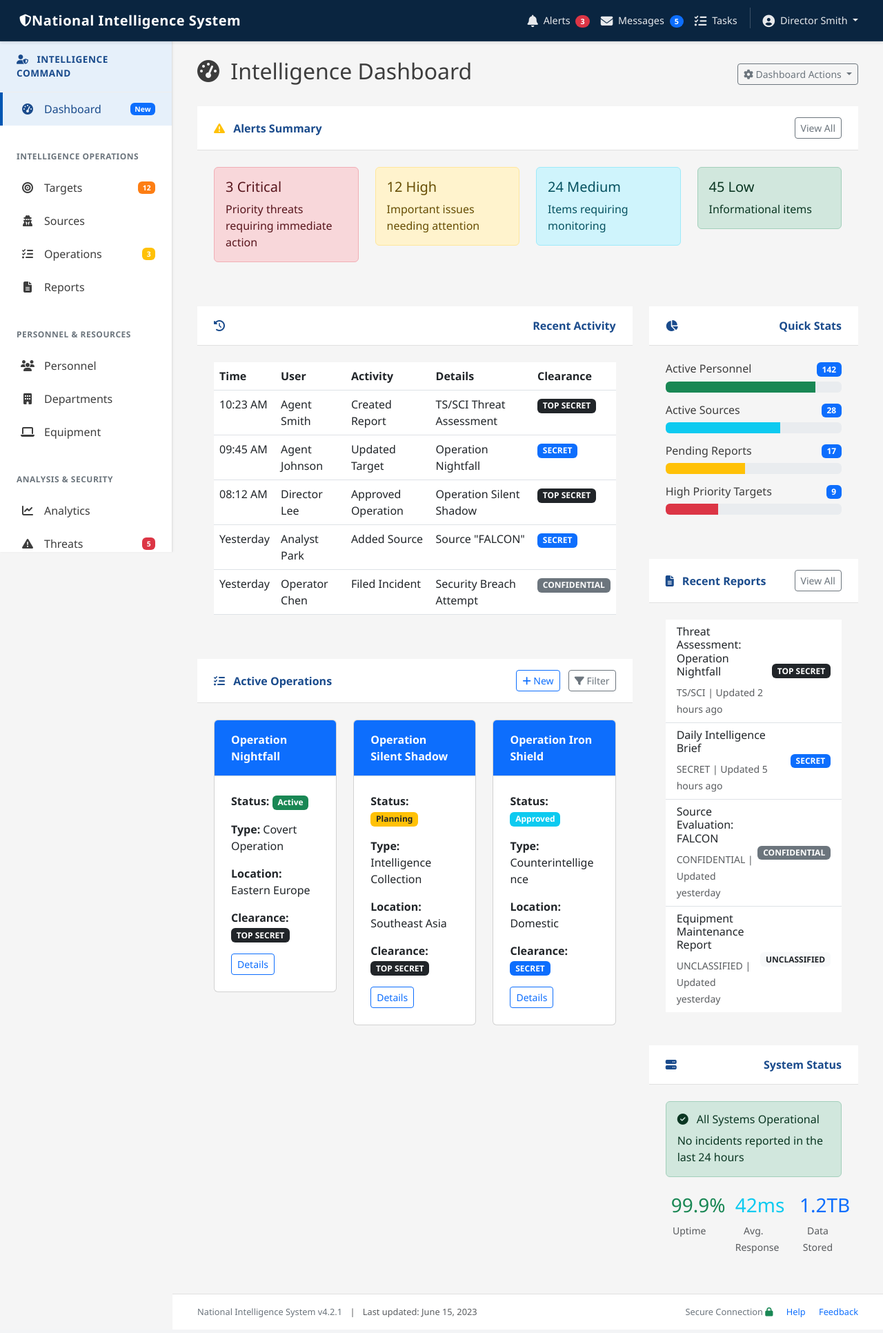
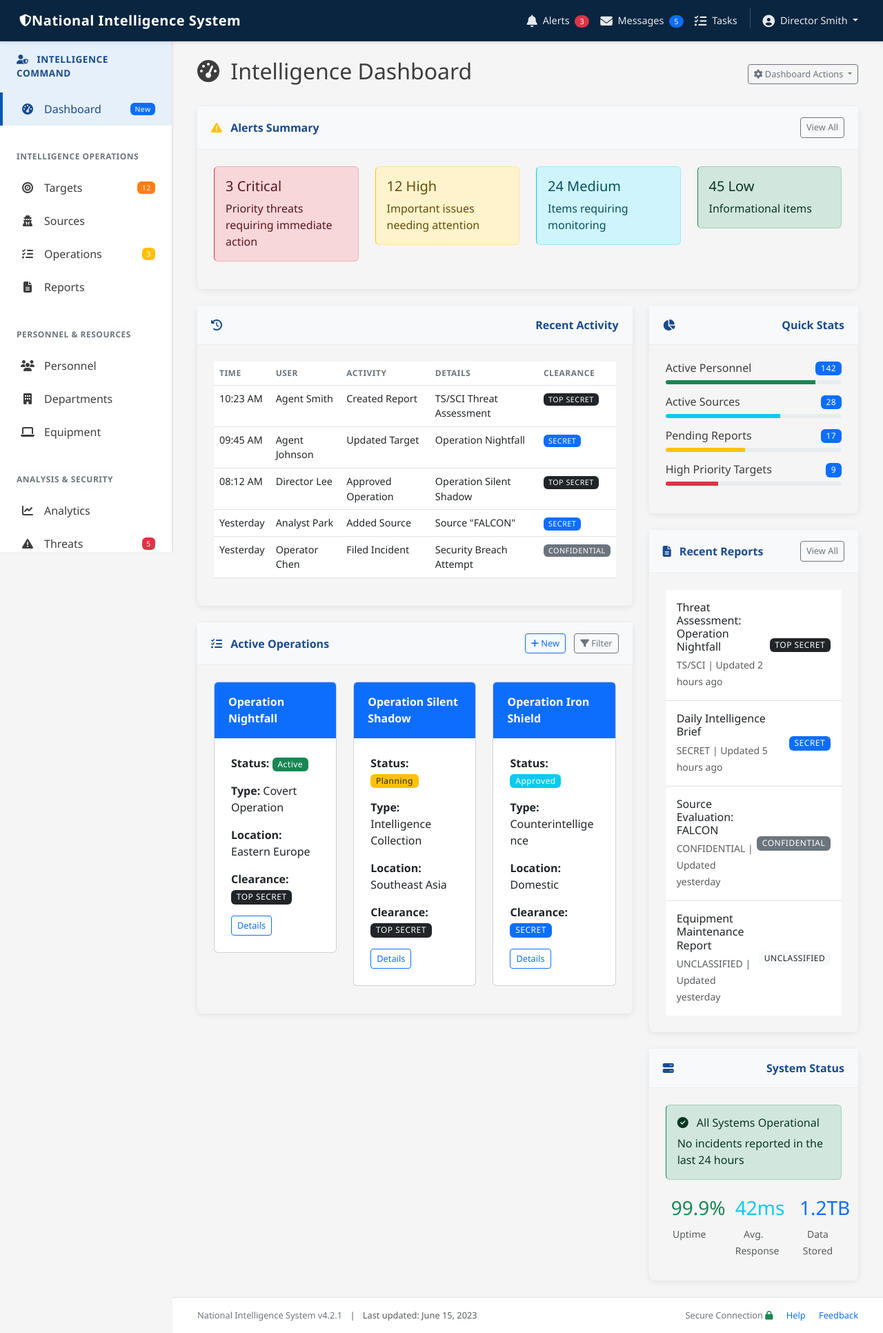
Before and after one commit to steve-ongera/National-Intelligence-System, a Django app: page /dashboard/ in a window 1280 px wide. Shown: the whole page at 69% size. Before the commit the page ends 1909 px from the top, so only its background shows below. Run offline with Django 5.2, Linux system fonts and the light colour scheme; the visitor is signed in with stand-in values (Sample User, id 1).

Commit message:
styled my dashboard

```diff
--- a/templates/dashboard/dashboard.html
+++ b/templates/dashboard/dashboard.html
@@ -1,6 +1,143 @@
 {% extends "base.html" %}
 
 {% block content %}
+<style>
+/* General Enhancements */
+.aws-card {
+    border-radius: 8px;
+    box-shadow: 0 2px 10px rgba(0, 0, 0, 0.08);
+    border: none;
+    transition: transform 0.2s ease, box-shadow 0.2s ease;
+}
+
+.aws-card:hover {
+    transform: translateY(-2px);
+    box-shadow: 0 4px 15px rgba(0, 0, 0, 0.12);
+}
+
+.card-header {
+    padding: 1rem 1.25rem;
+    background-color: #f8f9fa;
+    border-bottom: 1px solid rgba(0, 0, 0, 0.05);
+    font-weight: 600;
+}
+
+/* Alert Summary Cards */
+.alert-summary-card .alert {
+    border-radius: 6px;
+    padding: 1rem;
+    border-left: 4px solid transparent;
+}
+
+.alert-danger {
+    border-left-color: #dc3545 !important;
+}
+
+.alert-warning {
+    border-left-color: #ffc107 !important;
+}
+
+.alert-info {
+    border-left-color: #0dcaf0 !important;
+}
+
+.alert-success {
+    border-left-color: #198754 !important;
+}
+
+/* Table Enhancements */
+.table {
+    font-size: 0.9rem;
+}
+
+.table th {
+    font-weight: 600;
+    text-transform: uppercase;
+    font-size: 0.75rem;
+    letter-spacing: 0.5px;
+    color: #6c757d;
+    border-top: none;
+}
+
+.table-hover tbody tr:hover {
+    background-color: rgba(0, 0, 0, 0.02);
+}
+
+/* Operation Cards */
+.operation-card .card-header {
+    font-weight: 600;
+    letter-spacing: 0.5px;
+}
+
+.operation-card .card-body {
+    padding: 1.25rem;
+}
+
+/* Progress Bars */
+.progress {
+    height: 6px;
+    border-radius: 3px;
+}
+
+/* List Group Items */
+.list-group-item {
+    padding: 1rem;
+    border-left: none;
+    border-right: none;
+}
+
+.list-group-item:first-child {
+    border-top: none;
+}
+
+.list-group-item h6 {
+    font-weight: 500;
+    margin-bottom: 0.25rem;
+}
+
+/* Badges */
+.badge {
+    font-weight: 500;
+    padding: 0.35em 0.65em;
+    font-size: 0.75em;
+    letter-spacing: 0.5px;
+}
+
+/* System Status */
+.system-status-card .alert {
+    border-radius: 6px;
+}
+
+.system-status-card .col-4 {
+    border-right: 1px solid rgba(0, 0, 0, 0.05);
+}
+
+.system-status-card .col-4:last-child {
+    border-right: none;
+}
+
+/* Buttons */
+.btn-sm {
+    padding: 0.25rem 0.5rem;
+    font-size: 0.8rem;
+}
+
+/* Responsive Adjustments */
+@media (max-width: 768px) {
+    .alert-summary-card .col-md-3 {
+        margin-bottom: 1rem;
+    }
+
+    .operation-card .col-md-4 {
+        margin-bottom: 1rem;
+    }
+
+    .system-status-card .col-4 {
+        margin-bottom: 1rem;
+        border-right: none;
+    }
+}
+</style>
 <div class="container-fluid">
     <!-- Dashboard Header -->
     <div class="d-flex justify-content-between align-items-center mb-4">
```
